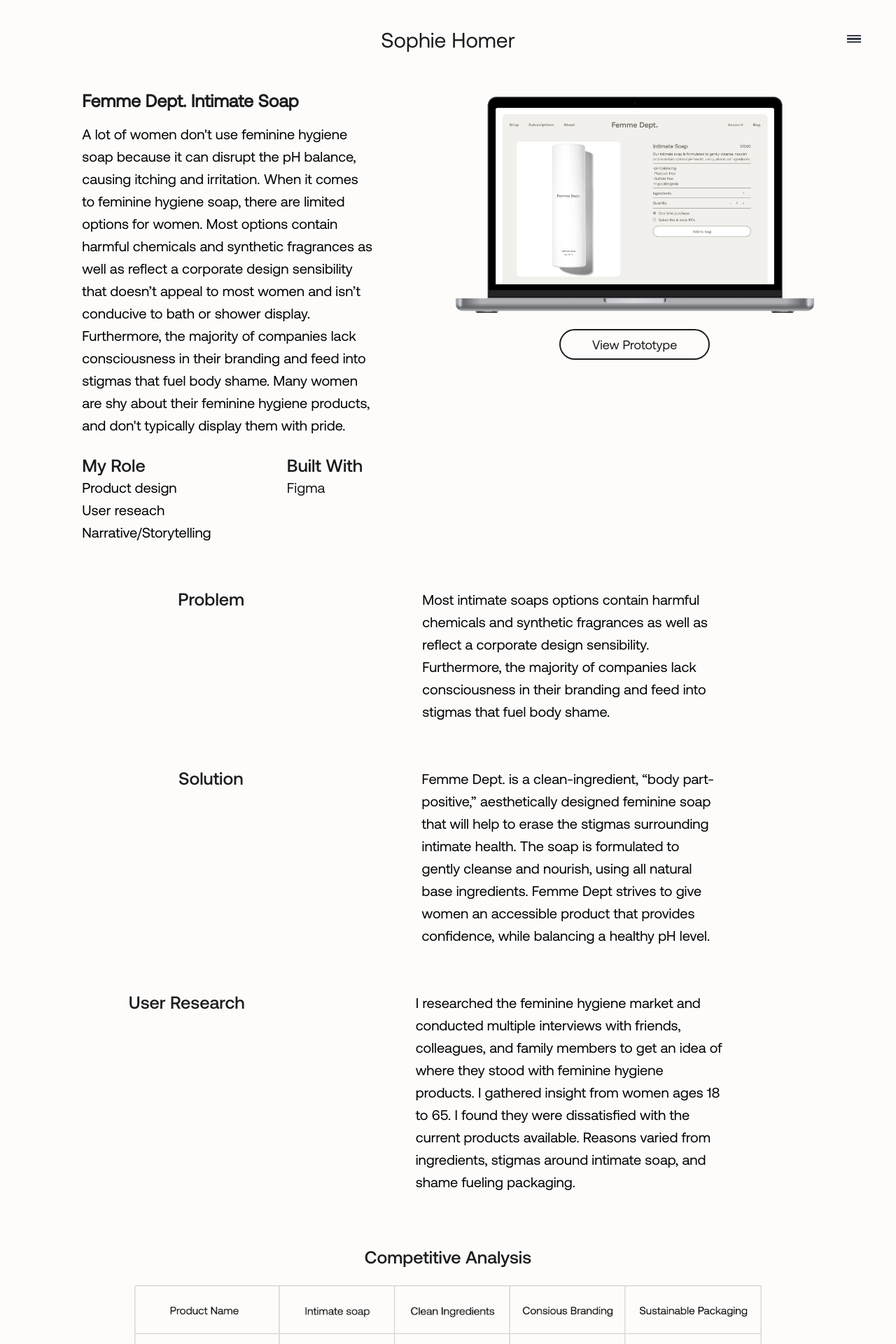
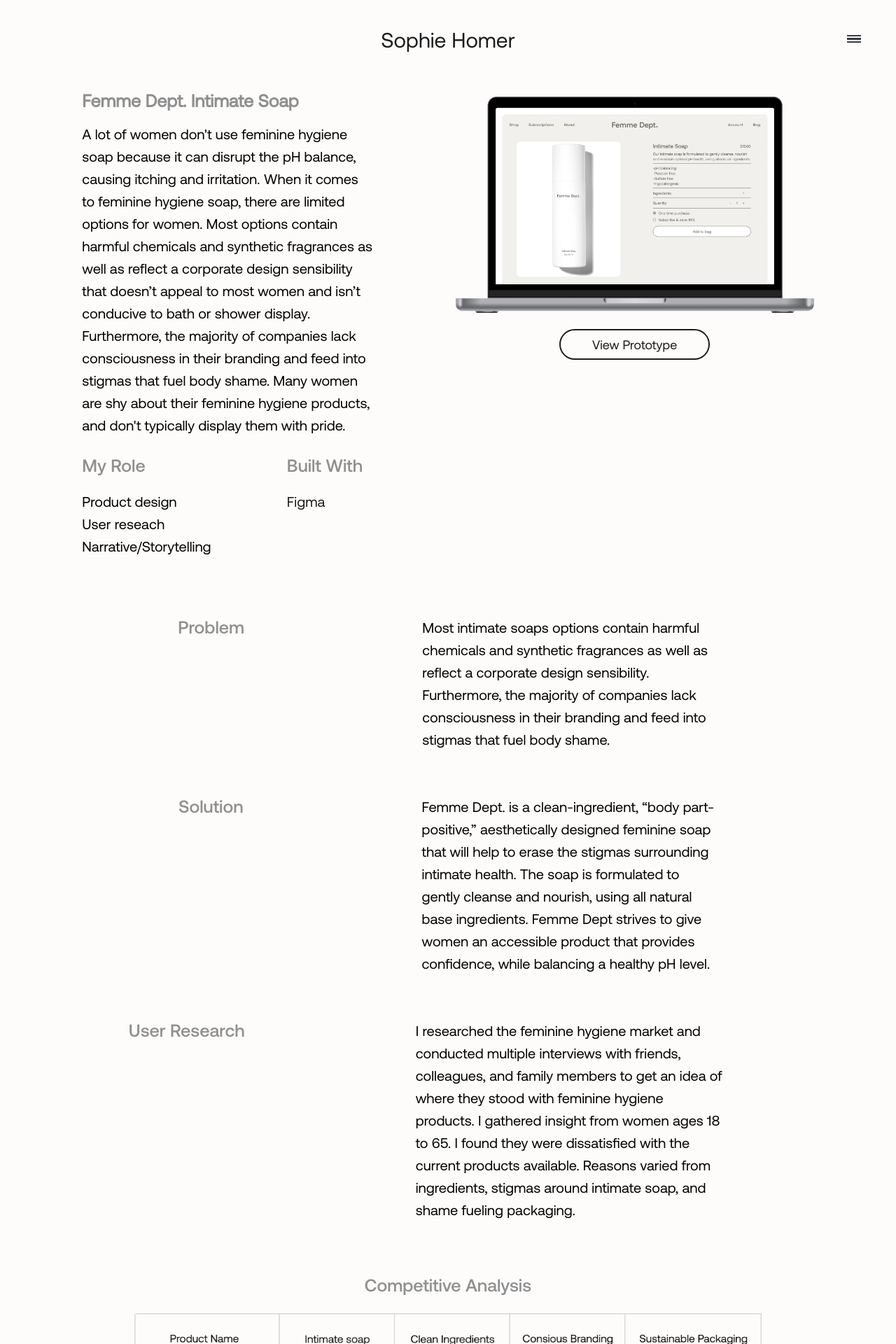
Before and after one commit to sophiehomer/react_portfolio, a React (Create React App) app: page /femme_dept in a window 1280 px wide. Shown: the top 1920 px of the page at 70% size. Built offline with nearby package versions, Linux system fonts and the light colour scheme.

Commit message:
gray color

```diff
--- a/src/index.css
+++ b/src/index.css
@@ -162,8 +162,6 @@
 
 .word {
   margin-left: 1%;
-  /* color:#A8C3D6; */
-  /* color:#1C1C1C; */
   color: #8F8F8F;
   font-family: aeonik-regular, sans-serif !important;
 }
@@ -177,7 +175,6 @@
   margin-bottom: 0;
   font-weight: 400;
   margin-top: 0;
-  /* color:#1C1C1C; */
   color: #8F8F8F;
   letter-spacing: 0.01em !important;
   font-family: aeonik-regular, sans-serif !important;
@@ -599,12 +596,10 @@
   text-align: left;
   margin-bottom: 4%;
   margin-top: 0%;
-  /* color:#A8C3D6; */
-  color:#1C1C1C;
+  color: #8F8F8F;
 }
 
 .femmeDeptPage {
-  /* padding-top: 2%; */
   display: flex;
   flex-direction: column;
   justify-content:center;
@@ -688,12 +683,10 @@
   margin: 0;
   font-size: 25px;
   line-height: 32px;
-  /* color:#A8C3D6; */
-  color: #1C1C1C;
+  color: #8F8F8F;
 }
 
 .femmeDeptRole {
-  margin: 0;
   font-size: 20px;
  line-height: 32px;
 }
@@ -705,8 +698,7 @@
   padding-left: 100%;
   width: 120%;
   font-size: 25px;
-  /* color:#A8C3D6; */
-  color: #1C1C1C;
+  color: #8F8F8F;
   line-height: 32px;
   font-family: aeonik-medium, sans-serif;
 }
@@ -726,7 +718,6 @@
 
 .figma {
   font-weight: 400;
-  margin: 0;
   font-size: 20px;
   line-height: 32px;
   font-family: aeonik-regular, sans-serif;
@@ -757,7 +748,8 @@
 font-size: 25px;
 margin: 0;
 font-weight: 500;
-color: #1C1C1C;
+/* color: #1C1C1C; */
+color: #8F8F8F;
 font-family: aeonik-medium;
 
 }
@@ -778,8 +770,8 @@
   margin-bottom: 2%;
   font-size: 25px;
   font-weight: 500;
-  /* color:#A8C3D6; */
-  color: #1C1C1C;
+  /* color: #1C1C1C; */
+  color: #8F8F8F;
   font-family: aeonik-medium, sans-serif;
 }
 
@@ -789,8 +781,8 @@
   font-size: 25px;
   font-weight: 500;
   font-family: aeonik-medium, sans-serif;
-  /* color:#A8C3D6; */
-  color: #1C1C1C;
+  color: #8F8F8F;
+  /* color: #1C1C1C; */
 }
 
 .finalDesign {
@@ -799,7 +791,9 @@
   font-size: 25px;
   font-weight: 500;
   font-family: aeonik-medium, sans-serif;
-  color: #1C1C1C;
+  /* color: #1C1C1C; */
+  color: #8F8F8F;
+
 }
 
 .competitiveAnalysisImg {
@@ -918,7 +912,6 @@
 }
 
 .kitRole {
-  margin: 0;
   font-size: 20px;
   width: 120%;
  line-height: 32px;
@@ -929,7 +922,8 @@
   font-family: aeonik-medium, sans-serif;
   font-size: 25px;
   margin-left: 80%;
-color: #1C1C1C;
+/* color: #1C1C1C; */
+color: #8F8F8F;
  line-height: 32px;
 }
 
@@ -1008,7 +1002,6 @@
 }
 
 .dinnerDrinkRole {
-  margin: 0;
   font-size: 20px;
   width: 120%;
 }
@@ -1019,7 +1012,8 @@
   width: 120%;
   margin-left: 80%;
   line-height: 32px;
-  color: #1C1C1C;
+  /* color: #1C1C1C; */
+  color: #8F8F8F;
 
 }
 
@@ -1027,7 +1021,6 @@
   font-family: aeonik-regular, sans-serif;
   font-weight: 400;
   font-size: 20px;
-  margin: 0%;
   color: #1C1C1C;
  line-height: 32px;
 }
```
